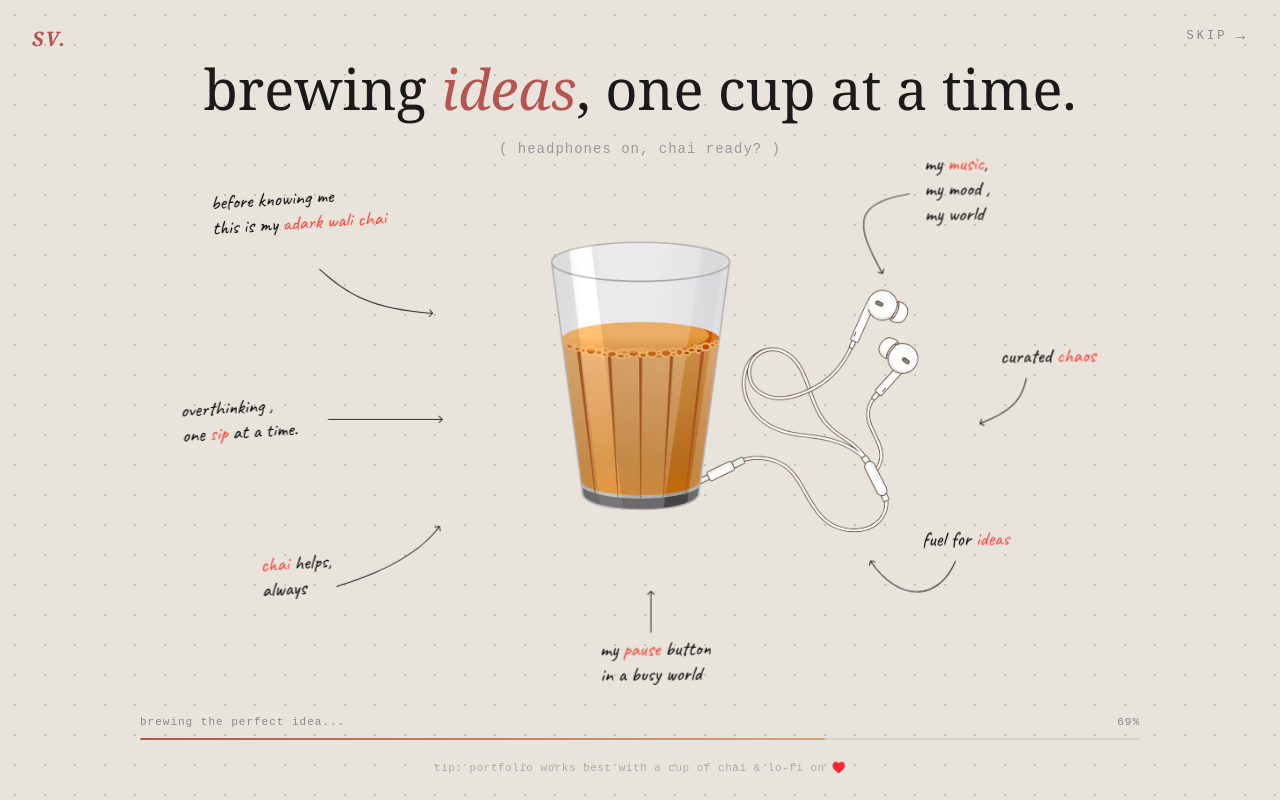
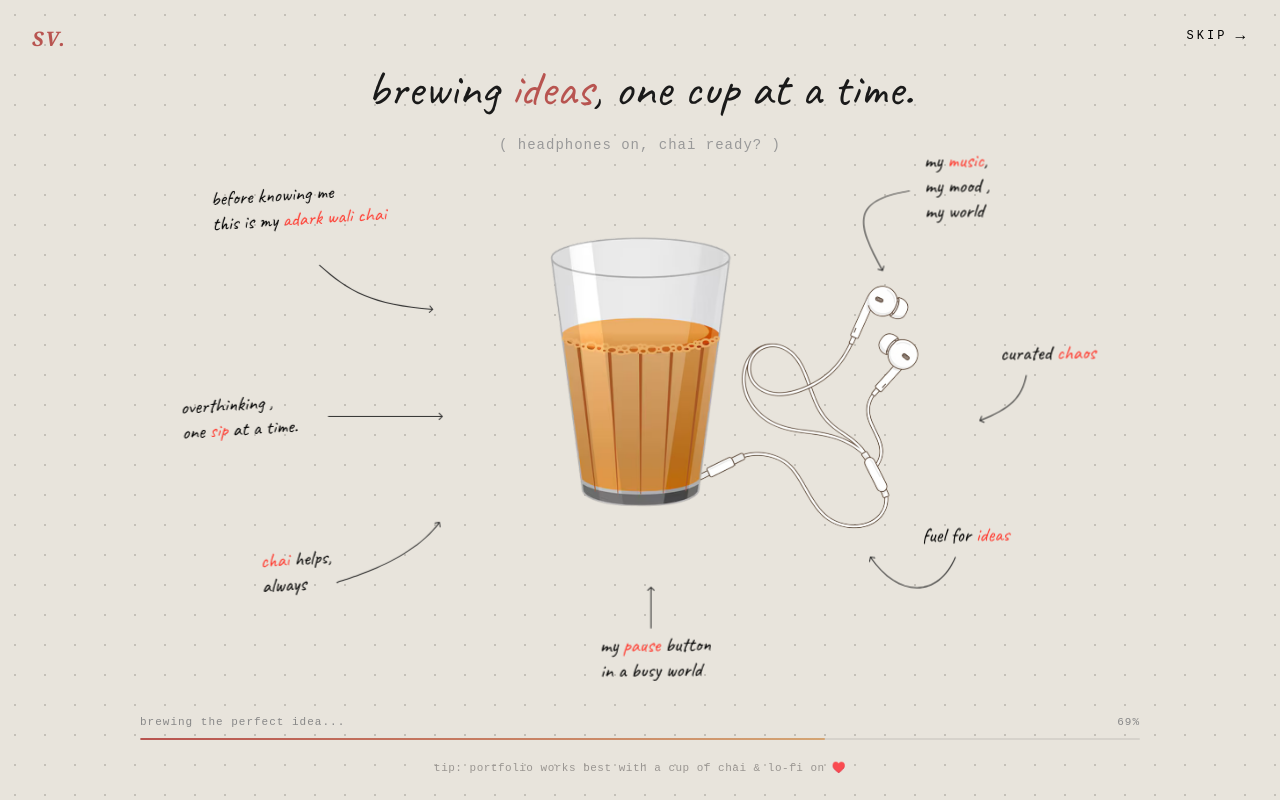
Before and after one commit to Genius2387/Snehal-Portfolio, a React (Vite) app: page /loading in a window 1280 px wide. Built offline with nearby package versions, Linux system fonts and the light colour scheme; a web font is replaced by a local one.

Commit message:
changes into loading page

```diff
--- a/src/pages/Loading/page.tsx
+++ b/src/pages/Loading/page.tsx
@@ -222,7 +222,7 @@ const SnehalIntro = ({ onSkip }: { onSkip?: () => void }) => {
           right: 32,
           background: 'none',
           border: 'none',
-          color: '#888',
+          color: '#000',
           fontSize: '12px',
           letterSpacing: '3px',
           cursor: 'pointer',
@@ -233,7 +233,7 @@ const SnehalIntro = ({ onSkip }: { onSkip?: () => void }) => {
           transition: 'color 0.3s',
         }}
         onMouseEnter={(e) => (e.target as HTMLElement).style.color = '#B85450'}
-        onMouseLeave={(e) => (e.target as HTMLElement).style.color = '#888'}
+        onMouseLeave={(e) => (e.target as HTMLElement).style.color = '#000'}
       >
         SKIP <span style={{ fontSize: '16px' }}>→</span>
       </button>
@@ -241,7 +241,8 @@ const SnehalIntro = ({ onSkip }: { onSkip?: () => void }) => {
       {/* ─── MAIN CONTENT ─── */}
       <div style={{ textAlign: 'center', marginTop: '-35px', marginBottom: '30px' }}>
         <h1 className="intro-title" style={{
-          fontSize: 'clamp(32px, 5vw, 56px)',
+          fontSize: '50px',
+          fontFamily: "'Caveat', cursive",
           fontWeight: '400',
           color: '#1a1a1a',
           margin: 0,
@@ -249,8 +250,6 @@ const SnehalIntro = ({ onSkip }: { onSkip?: () => void }) => {
         }}>
           brewing <span style={{
             color: '#B85450',
-            fontStyle: 'italic',
-            fontFamily: "'Georgia', serif",
           }}>ideas</span>, one cup at a time.
         </h1>
         <p className="intro-subtitle" style={{
@@ -596,7 +595,8 @@ const SnehalIntro = ({ onSkip }: { onSkip?: () => void }) => {
         bottom: '24px',
         textAlign: 'center',
         fontSize: '11px',
-        color: '#AAA',
+        color: '#86827f',
+        opacity: 0.8,
         fontFamily: 'monospace',
         letterSpacing: '0.5px',
       }}>
```
